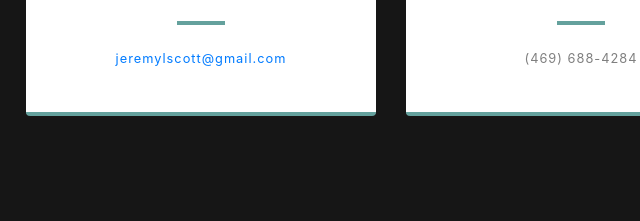
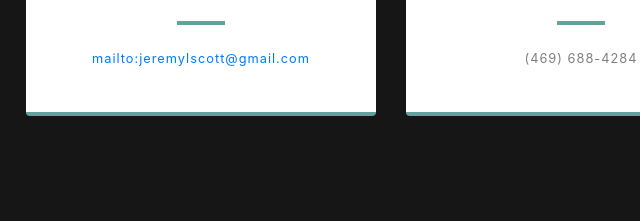
Before and after one commit to troy0566/profile, a website with bundled scripts: page index.html in a window 1280 px wide. Shown: the part 3711-3932 px from the top of the page, 439-1079 px from the left. Built offline with nearby package versions, Linux system fonts and the light colour scheme.

Commit message:
Changed the email address to open up

```diff
--- a/index.html
+++ b/index.html
@@ -260,7 +260,7 @@
                 <h4 class="text-uppercase m-0">Email</h4>
                 <hr class="my-4">
                 <div class="small text-black-50">
-                  <a href="#">jeremylscott@gmail.com</a>
+                  <a href="#">mailto:jeremylscott@gmail.com</a>
                 </div>
               </div>
             </div>
```
